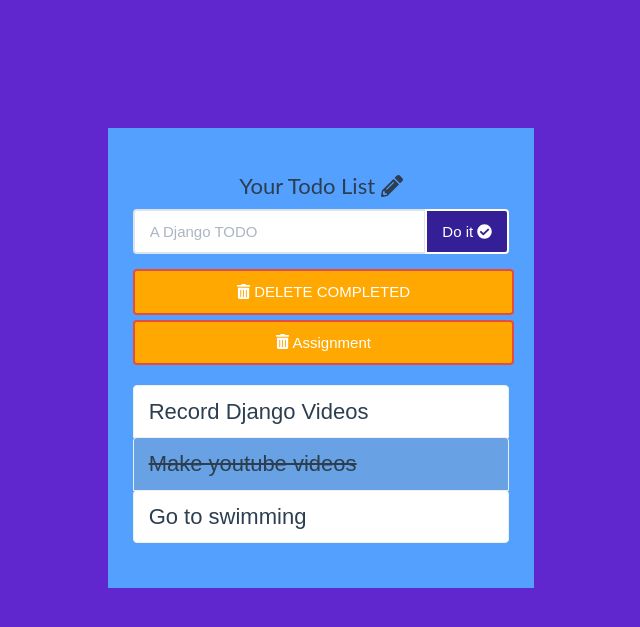
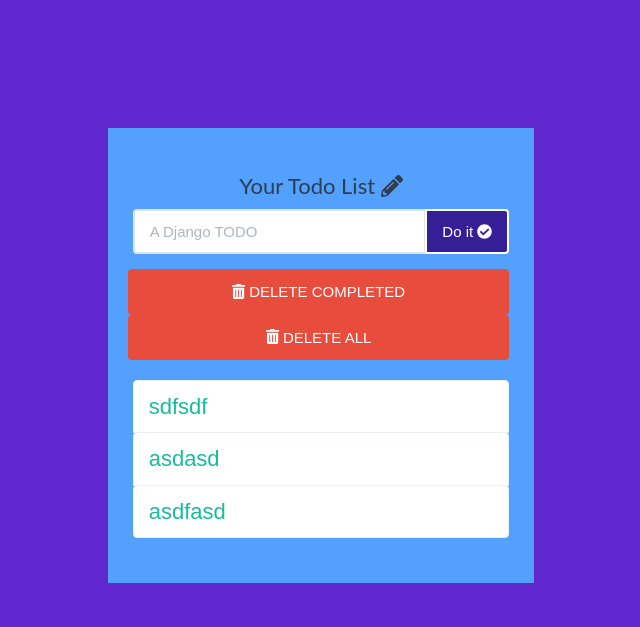
Before and after one commit to eunier/todo, a Django app: page / in a window 1280 px wide. Shown: the top 627 px of the page, without its empty margins (319-959 px from the left). Run offline with Django 3.2, Linux system fonts and the light colour scheme; data comes from the database, SQL or seed files in the repository; both versions use the stored data as it was after the commit; some libraries are stand-ins or nearby versions.

Commit message:
Add GRUD functionality

```diff
--- a/todo/form.py
+++ b/todo/form.py
@@ -2,10 +2,12 @@
 
 
 class TodoForm(forms.Form):
-    test = forms.CharField(max_length=50)
-    widget = forms.TextInput(
-        attrs={
-            'class': 'form-control',
-            'placeholder': 'A Django TODO'
-        }
+    text = forms.CharField(
+        max_length=50,
+        widget=forms.TextInput(
+            attrs={
+                'class': 'form-control',
+                'placeholder': 'A Django TODO'
+            }
+        )
     )
--- a/todo/static/todo/css/styles.css
+++ b/todo/static/todo/css/styles.css
@@ -24,7 +24,7 @@
 }
 .todo-completed {
 	text-decoration: line-through;
-	background: rgba(149, 165, 166, .3);
+	background: rgba(117, 117, 117, 0.87);
 }
 footer {
 	margin-top: 20px;
--- a/todo/templates/todo/index.html
+++ b/todo/templates/todo/index.html
@@ -27,11 +27,12 @@
 
                     </h2>
 
-                    <form action="#" method="POST" role="form">
-
+                    <form action="{% url 'add' %}" method="POST" role="form">
+                        {% csrf_token %}
                         <div class="form-group">
                             <div class="input-group">
-                                <input type="text" class="form-control" placeholder="A Django TODO">
+                                {{ form.text }}
+                                <!-- <input type="text" class="form-control" placeholder="A Django TODO"> -->
                                 <span class="input-group-btn">
 								  <button type="submit" class="btn btn-success" id="add-btn">Do it <i
                                           class="fas fa-check-circle"></i>
@@ -45,24 +46,43 @@
                     <div class="row t10">
                         <div class="col-lg-12">
                             <div class="btn-toolbar">
-
-                                <button type="button" class="btn btn-danger btn-block">
-                                    <i class="fas fa-trash-alt"></i> DELETE COMPLETED
-                                </button>
-
-
-                                <button type="button" class="btn btn-danger btn-block">
-                                    <i class="fas fa-trash-alt"></i> Assignment
-                                </button>
+                                <a href="{% url 'delete' %}">
+                                    <button type="button" class="btn btn-danger btn-block">
+                                        <i class="fas fa-trash-alt"></i> DELETE COMPLETED
+                                    </button>
+                                </a>
+                                <br>
+                                <a href="{% url 'delete_all' %}">
+                                    <button type="button" class="btn btn-danger btn-block">
+                                        <i class="fas fa-trash-alt"></i> DELETE ALL
+                                    </button>
+                                </a>
 
                             </div>
                         </div>
                     </div>
 
                     <ul class="list-group t20">
+                        {% for todo in mytodo %}
+                            {% if todo.complete %}
+                                <li class="list-group-item todo-completed">
+                                    <a href="{% url 'complete' todo.id %}">
+                                        {{ todo.todotext }}
+                                    </a>
+                                </li>
+                            {% else %}
+                                <li class="list-group-item">
+                                    <a href="{% url 'complete' todo.id %}">
+                                        {{ todo.todotext }}
+                                    </a>
+                                </li>
+                            {% endif %}
+                        {% endfor %}
+                        <!--
                         <li class="list-group-item">Record Django Videos</li>
                         <li class="list-group-item todo-completed">Make youtube videos</li>
                         <li class="list-group-item">Go to swimming</li>
+                        -->
                     </ul>
                 </div>
             </div>
--- a/todo/urls.py
+++ b/todo/urls.py
@@ -4,4 +4,8 @@
 
 urlpatterns = [
     path('', views.index, name='index'),
+    path('add', views.add_new_todo, name='add'),
+    path('complete/<todo_id>', views.complete_todo, name='complete'),
+    path('delete', views.delete_todo, name='delete'),
+    path('delete-all', views.delete_all, name='delete_all'),
 ]
--- a/todo/views.py
+++ b/todo/views.py
@@ -25,3 +25,23 @@
         my_new_todo.save()
 
     return redirect('index')
+
+
+def complete_todo(request, todo_id):
+    mytodo = Todo.objects.get(pk=todo_id)
+    if mytodo.complete:
+        mytodo.complete = False
+    else:
+        mytodo.complete = True
+    mytodo.save()
+    return redirect('index')
+
+
+def delete_todo(request):
+    Todo.objects.filter(complete__exact=True).delete()
+    return redirect('index')
+
+
+def delete_all(request):
+    Todo.objects.all().delete()
+    return redirect('index')
```
Also changed, not shown: db.sqlite3.
